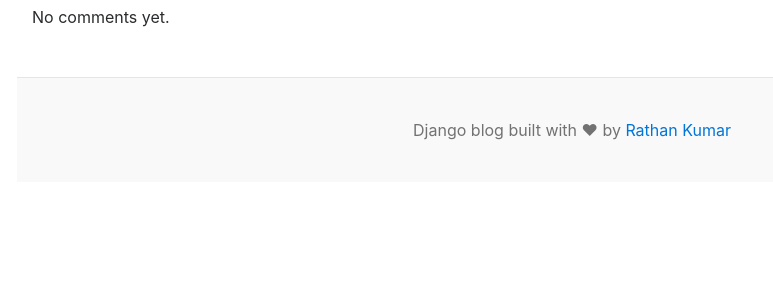
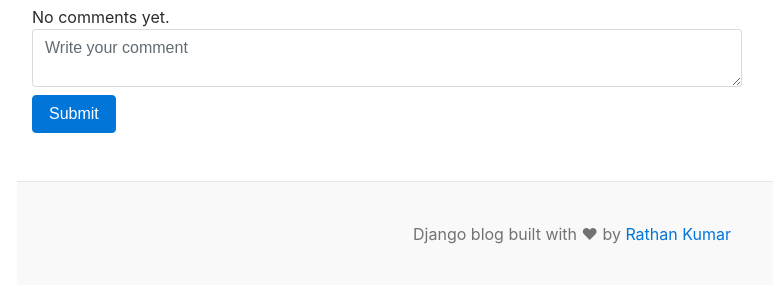
Before and after one commit to Al-Miha/django-blog, a Django app: template templates/blogs.html in a window 1280 px wide. Shown: the part 278-563 px from the top of the page, without its empty margins (68-841 px from the left). Run offline with Django 5.2, Linux system fonts and the light colour scheme; the template is opened without the code that fills it, so the values that code supplies are empty.

Commit message:
111.Create a comment form

```diff
--- a/templates/blogs.html
+++ b/templates/blogs.html
@@ -42,6 +42,17 @@
                   {% else %}
                   No comments yet.
                   {% endif %}
+                  <br>
+                  <div class="form-group">
+                        <form action="" method="POST">
+                            {% csrf_token %}
+                            <div class="form-group">
+                                <textarea name="comment" class="form-control" placeholder="Write your comment"></textarea>
+                                <input type="submit" value="Submit" class="btn btn-primary mt-2">
+                            </div>
+
+                        </form>
+                   </div>
               </section>
           </article>
       </div>
```
